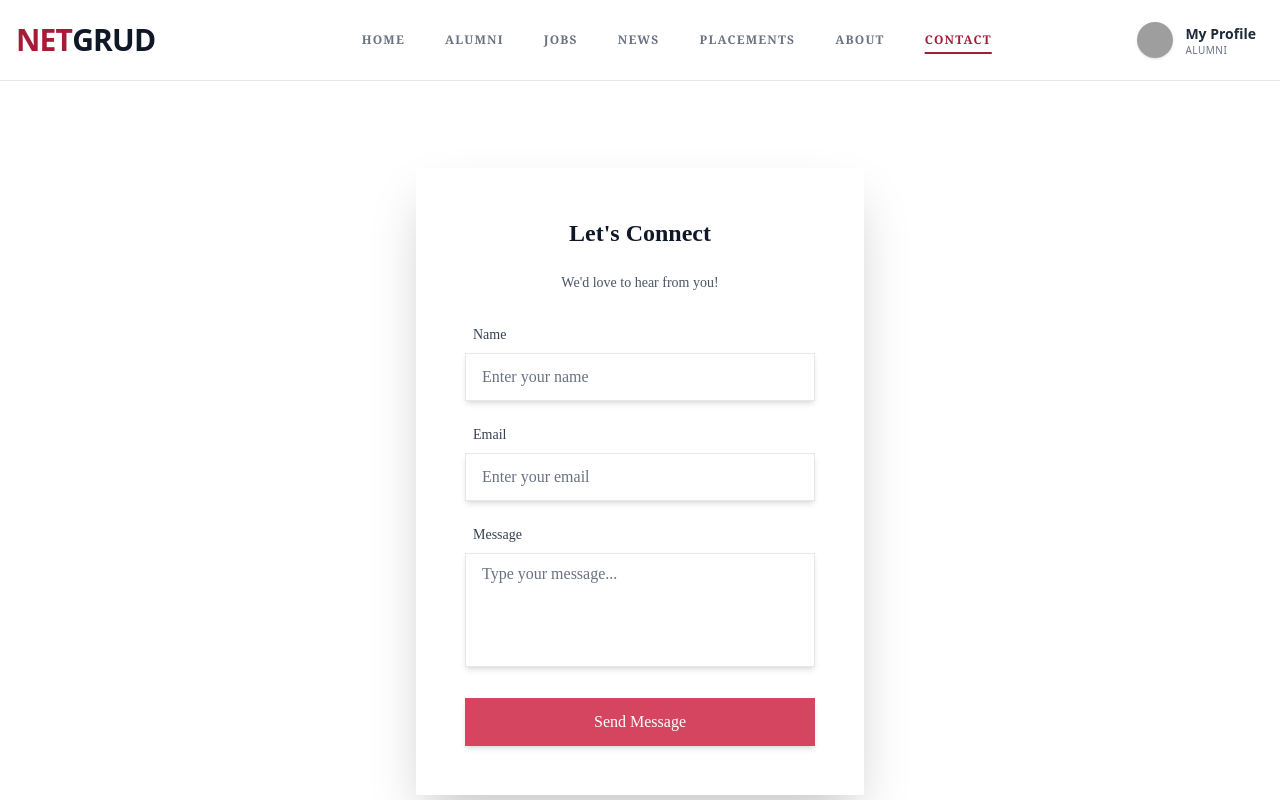
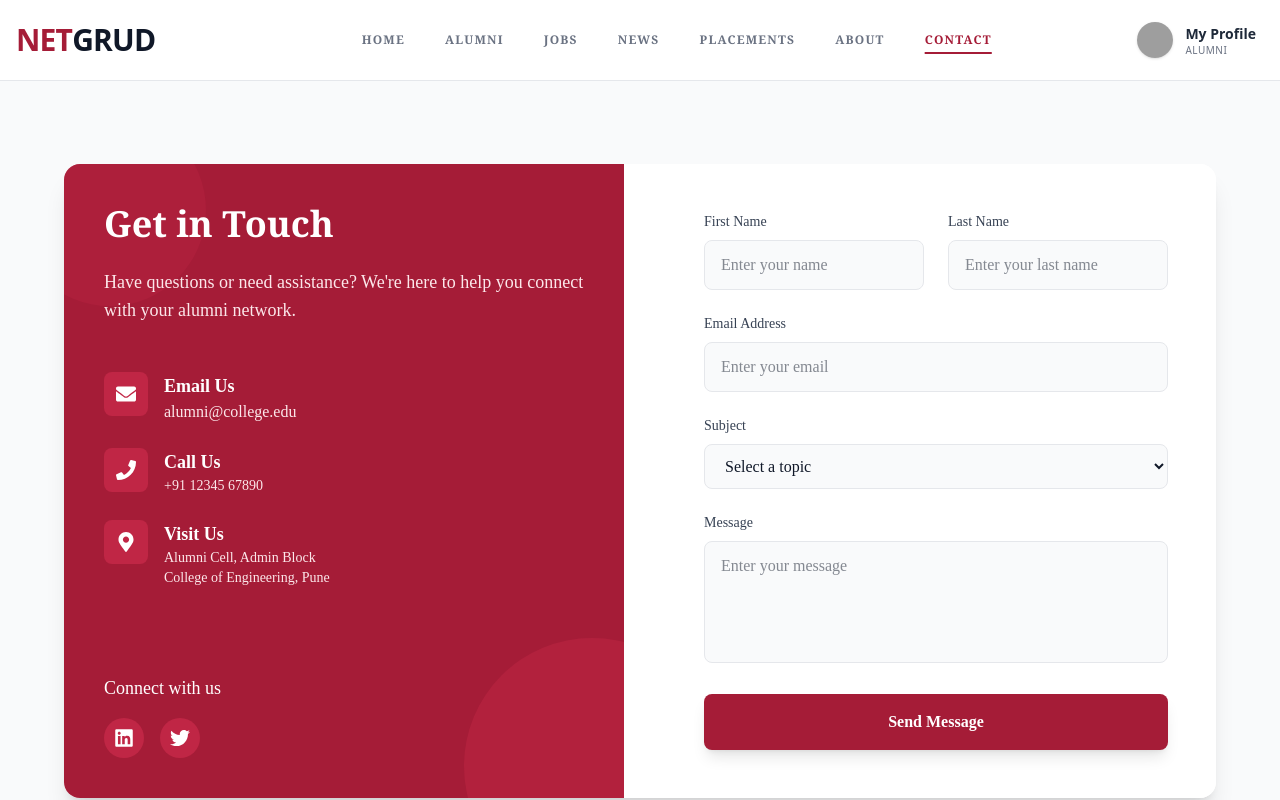
Before and after one commit to codxbrexx/college-alumni, a React (Vite) app in the folder Frontend/: page /contact in a window 1280 px wide. Shown: the top 800 px of the page. Built offline with nearby package versions, Linux system fonts and the light colour scheme; no server answers; grey boxes are pictures that could not be loaded.

Commit message:
feat: Redesign the Contact Us

```diff
--- a/Frontend/src/pages/ContactUs/ContactUs.jsx
+++ b/Frontend/src/pages/ContactUs/ContactUs.jsx
@@ -1,69 +1,126 @@
 import React from 'react';
-import { useTheme } from '../../context/ThemeContext';
-
-
+import { FaEnvelope, FaPhone, FaMapMarkerAlt, FaLinkedin, FaTwitter } from 'react-icons/fa';
 
 function ContactUs() {
-  const { isDarkMode } = useTheme();
+  return (
+    <div className="min-h-screen bg-gray-50 flex items-center justify-center py-12 px-4 sm:px-6 lg:px-8 font-['Poppins']">
+      <div className="max-w-6xl w-full grid grid-cols-1 md:grid-cols-2 gap-8 bg-white rounded-2xl shadow-xl overflow-hidden">
 
-  return (
-    <div className={`min-h-screen flex flex-col md:flex-row items-center justify-center font-['Poppins'] transition-colors duration-300 ${isDarkMode ? 'bg-gray-950' : 'bg-white'
-      }`}>
+        {/* Left Side: Contact Info */}
+        <div className="bg-red-700 p-10 text-white flex flex-col justify-between relative overflow-hidden">
+          {/* Decorative Circle */}
+          <div className="absolute -bottom-24 -right-24 w-64 h-64 bg-red-600 rounded-full opacity-50"></div>
+          <div className="absolute top-[-50px] left-[-50px] w-48 h-48 bg-red-600 rounded-full opacity-30"></div>
 
-      {/* Contact Form Card */}
-      <div className={`w-full max-w-md  flex flex-col items-center justify-center p-12 border shadow-2xl backdrop-blur-md z-10 transition-colors duration-300 ${isDarkMode
-          ? 'bg-gray-900/50 border-gray-700 text-white'
-          : 'bg-white/50 border-white/30 text-gray-900'
-        }`}>
-        <div className="w-full max-w-md">
-          <div className="text-center mb-8">
-            <h1 className={`text-2xl font-semibold mb-6 ${isDarkMode ? 'text-white' : 'text-gray-900'
-              }`}>Let's Connect</h1>
-            <p className={`text-sm mb-8 ${isDarkMode ? 'text-gray-300' : 'text-gray-600'
-              }`}>
-              We'd love to hear from you!
+          <div className="relative z-10">
+            <h1 className="text-4xl font-serif font-bold mb-6">Get in Touch</h1>
+            <p className="text-red-100 text-lg mb-12">
+              Have questions or need assistance? We're here to help you connect with your alumni network.
+            </p>
+
+            <div className="space-y-6">
+              <div className="flex items-start gap-4">
+                <div className="bg-red-600 p-3 rounded-lg text-white">
+                  <FaEnvelope className="text-xl" />
+                </div>
+                <div>
+                  <h3 className="font-semibold text-lg">Email Us</h3>
+                  <p className="text-red-100">alumni@college.edu</p>
+                </div>
+              </div>
+
+              <div className="flex items-start gap-4">
+                <div className="bg-red-600 p-3 rounded-lg text-white">
+                  <FaPhone className="text-xl" />
+                </div>
+                <div>
+                  <h3 className="font-semibold text-lg">Call Us</h3>
+                  <p className="text-red-100 text-sm">+91 12345 67890</p>
+                </div>
+              </div>
+
+              <div className="flex items-start gap-4">
+                <div className="bg-red-600 p-3 rounded-lg text-white">
+                  <FaMapMarkerAlt className="text-xl" />
+                </div>
+                <div>
+                  <h3 className="font-semibold text-lg">Visit Us</h3>
+                  <p className="text-red-100 text-sm">
+                    Alumni Cell, Admin Block<br />
+                    College of Engineering, Pune
                   </p>
                 </div>
+              </div>
+            </div>
+          </div>
+
+          <div className="relative z-10 mt-12">
+            <h3 className="text-lg font-medium mb-4">Connect with us</h3>
+            <div className="flex gap-4">
+              <a href="#" className="w-10 h-10 rounded-full bg-red-600 flex items-center justify-center hover:bg-white hover:text-red-700 transition-all duration-300">
+                <FaLinkedin className="text-xl" />
+              </a>
+              <a href="#" className="w-10 h-10 rounded-full bg-red-600 flex items-center justify-center hover:bg-white hover:text-red-700 transition-all duration-300">
+                <FaTwitter className="text-xl" />
+              </a>
+            </div>
+          </div>
+        </div>
+
+        {/* Right Side: Contact Form */}
+        <div className="p-10 lg:p-12 bg-white">
           <form className="space-y-6">
+            <div className="grid grid-cols-1 sm:grid-cols-2 gap-6">
               <div>
-              <label className={`block text-sm font-medium pl-2 mb-2 ${isDarkMode ? 'text-gray-200' : 'text-gray-700'
-                }`}>Name</label>
+                <label className="block text-sm font-medium text-gray-700 mb-2">First Name</label>
                 <input
                   type="text"
                   placeholder="Enter your name"
-                className={`w-full h-12 px-4  border shadow-md focus:outline-none focus:ring-1 focus:ring-red-500 transition-colors duration-300 ${isDarkMode
-                    ? 'bg-gray-700 border-gray-600 text-white placeholder-gray-400 focus:border-red-500'
-                    : 'bg-white border-gray-200 text-gray-900 placeholder-gray-500 focus:border-red-500'
-                  }`}
+                  className="w-full px-4 py-3 bg-gray-50 border border-gray-200 rounded-lg focus:outline-none focus:ring-2 focus:ring-red-500 focus:border-transparent transition-all"
                 />
               </div>
               <div>
-              <label className={`block text-sm font-medium pl-2 mb-2 ${isDarkMode ? 'text-gray-200' : 'text-gray-700'
-                }`}>Email</label>
+                <label className="block text-sm font-medium text-gray-700 mb-2">Last Name</label>
+                <input
+                  type="text"
+                  placeholder="Enter your last name"
+                  className="w-full px-4 py-3 bg-gray-50 border border-gray-200 rounded-lg focus:outline-none focus:ring-2 focus:ring-red-500 focus:border-transparent transition-all"
+                />
+              </div>
+            </div>
+
+            <div>
+              <label className="block text-sm font-medium text-gray-700 mb-2">Email Address</label>
               <input
                 type="email"
                 placeholder="Enter your email"
-                className={`w-full h-12 px-4  border shadow-md focus:outline-none focus:ring-1 focus:ring-red-500 transition-colors duration-300 ${isDarkMode
-                    ? 'bg-gray-700 border-gray-600 text-white placeholder-gray-400 focus:border-red-500'
-                    : 'bg-white border-gray-200 text-gray-900 placeholder-gray-500 focus:border-red-500'
-                  }`}
+                className="w-full px-4 py-3 bg-gray-50 border border-gray-200 rounded-lg focus:outline-none focus:ring-2 focus:ring-red-500 focus:border-transparent transition-all"
               />
             </div>
+
             <div>
-              <label className={`block text-sm font-medium pl-2 mb-2 ${isDarkMode ? 'text-gray-200' : 'text-gray-700'
-                }`}>Message</label>
+              <label className="block text-sm font-medium text-gray-700 mb-2">Subject</label>
+              <select className="w-full px-4 py-3 bg-gray-50 border border-gray-200 rounded-lg focus:outline-none focus:ring-2 focus:ring-red-500 focus:border-transparent transition-all">
+                <option value="">Select a topic</option>
+                <option value="general">General Inquiry</option>
+                <option value="technical">Technical Support</option>
+                <option value="events">Alumni Events</option>
+                <option value="career">Career Services</option>
+              </select>
+            </div>
+
+            <div>
+              <label className="block text-sm font-medium text-gray-700 mb-2">Message</label>
               <textarea
-                placeholder="Type your message..."
                 rows={4}
-                className={`w-full px-4 py-2  border shadow-md focus:outline-none focus:ring-1 focus:ring-red-500 resize-none transition-colors duration-300 ${isDarkMode
-                    ? 'bg-gray-700 border-gray-600 text-white placeholder-gray-400 focus:border-red-500'
-                    : 'bg-white border-gray-200 text-gray-900 placeholder-gray-500 focus:border-red-500'
-                  }`}
+                placeholder="Enter your message"
+                className="w-full px-4 py-3 bg-gray-50 border border-gray-200 rounded-lg focus:outline-none focus:ring-2 focus:ring-red-500 focus:border-transparent resize-none transition-all"
               />
             </div>
+
             <button
               type="submit"
-              className="w-full h-12 bg-red-500 shadow-md hover:bg-red-600 text-white font-medium  transition-colors"
+              className="w-full py-4 bg-red-700 hover:bg-red-800 text-white font-semibold rounded-lg shadow-lg hover:shadow-xl transform hover:-translate-y-0.5 transition-all duration-300"
             >
               Send Message
             </button>
```
Lines whose indentation alone changed are shown as unchanged.
